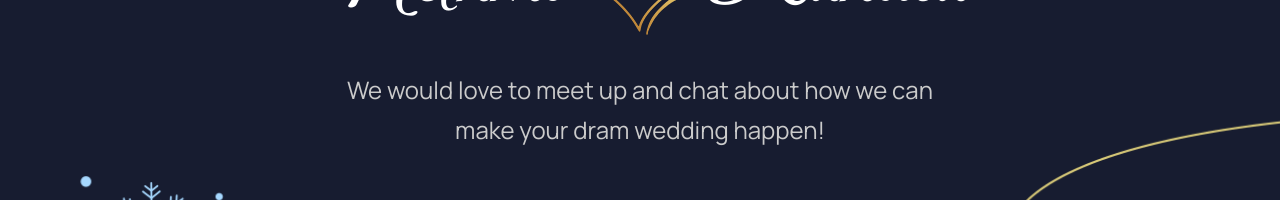
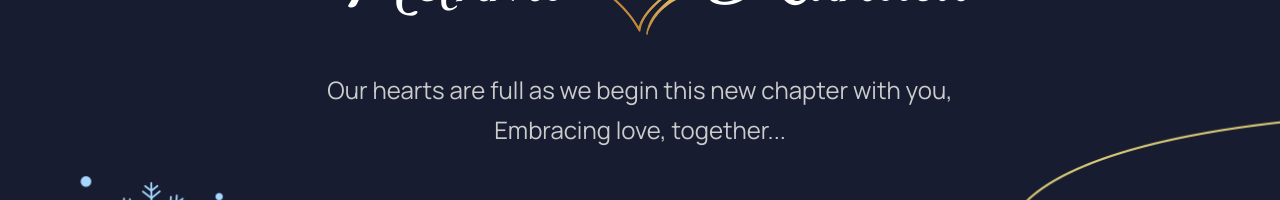
Before and after one commit to RanulaGihara/themeforest-SCV5JGgZ-wendola-wedding-planner-react-template, a Next.js app in the folder file/: page / in a window 1280 px wide. Shown: the part 366-566 px from the top of the page. Built offline with nearby package versions, Linux system fonts and the light colour scheme.

Commit message:
change the welcome text

```diff
--- a/file/components/sections/Banner1.js
+++ b/file/components/sections/Banner1.js
@@ -16,8 +16,7 @@ const Banner1 = () => {
                 Nethmi<span className="icon-heart"></span>Ranula
               </div>
               <div className="text wow fadeInUp" data-wow-delay="600ms">
-                We would love to meet up and chat about how we can <br /> make
-                your dram wedding happen!
+               Our hearts are full as we begin this new chapter with you, <br /> Embracing love, together...
               </div>
             </div>
           </div>
```
